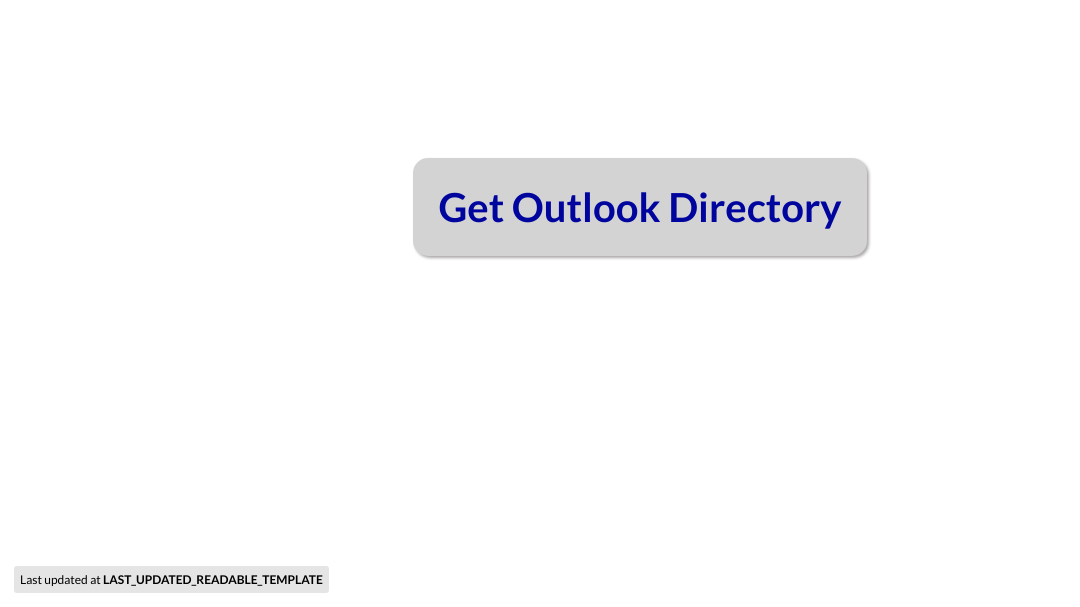
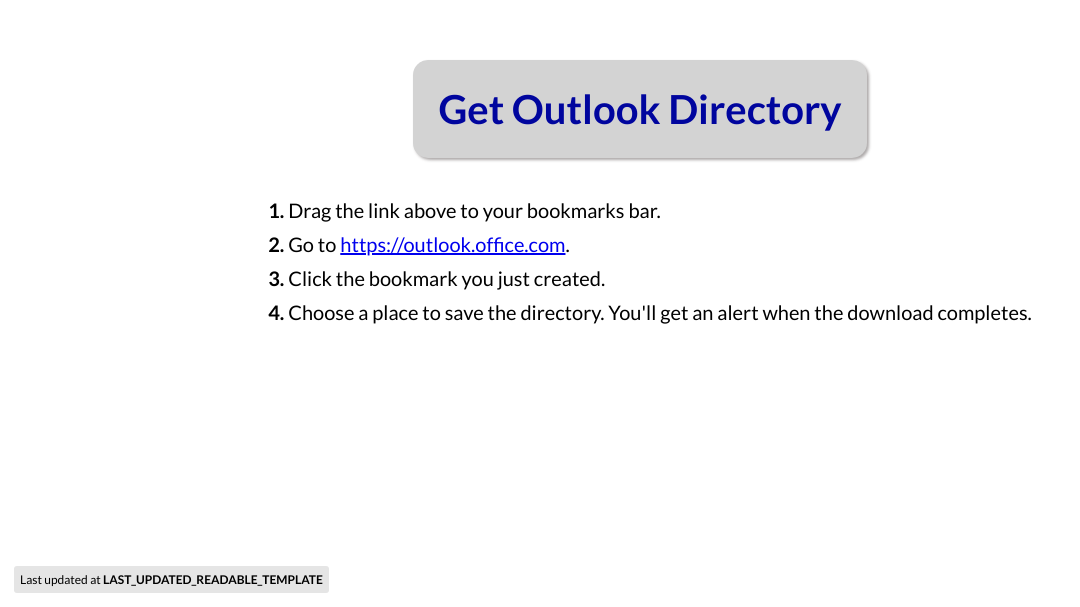
Before and after one commit to digitalorganising/outlook-directory-bookmarklet, a website: page index-template.html in a window 1280 px wide. Shown: the part 193-800 px from the top of the page, without its empty margins (0-1080 px from the left). Drawn offline with Linux system fonts and the light colour scheme.

Commit message:
Instructions

```diff
--- a/index-template.html
+++ b/index-template.html
@@ -5,12 +5,30 @@
   rel="stylesheet"
 />
 <style>
+  * {
+    font-family: "Lato", sans-serif;
+  }
+
   div.wrapper {
     width: 100%;
     height: 100%;
     display: flex;
+    flex-direction: column;
     align-items: center;
     justify-content: center;
+  }
+
+  ol.instructions {
+    margin-top: 40px;
+    font-size: 20px;
+  }
+
+  ol.instructions li {
+    margin-bottom: 10px;
+  }
+
+  ol.instructions li::marker {
+    font-weight: 700;
   }
 
   a.last-updated {
@@ -19,7 +37,6 @@
     left: 14px;
     background-color: rgb(229, 229, 229);
     padding: 6px;
-    font-family: "Lato", sans-serif;
     font-size: 12px;
     border-radius: 3px;
     color: black;
@@ -42,7 +59,6 @@
     padding: 25px;
     font-size: 40px;
     font-weight: 700;
-    font-family: "Lato", sans-serif;
     color: rgb(0, 5, 158);
     text-decoration: none;
   }
@@ -54,6 +70,12 @@
 </style>
 <div class="wrapper">
   <a class="bookmarklet" href="BOOKMARKLET_TEMPLATE"> Get Outlook Directory </a>
+  <ol class="instructions">
+    <li>Drag the link above to your bookmarks bar.</li>
+    <li>Go to <a href="https://outlook.office.com">https://outlook.office.com</a>.</li>
+    <li>Click the bookmark you just created.</li>
+    <li>Choose a place to save the directory. You'll get an alert when the download completes.</li>
+  </ol>
 </div>
 <a class="last-updated" href="https://github.com/jamieparkinson/outlook-directory-bookmarklet">
   Last updated at
```
